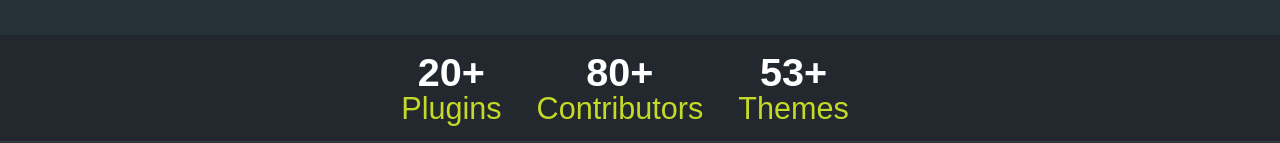
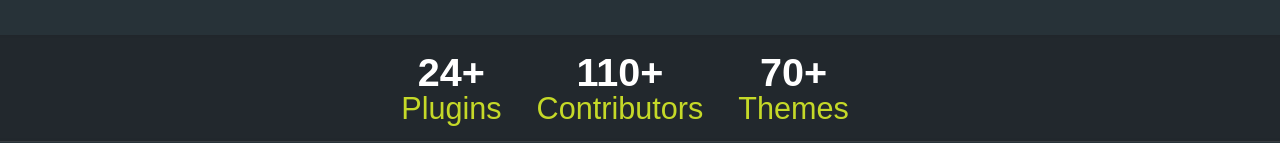
Before and after one commit to ohmybash/ohmybash.github.io, a plain HTML site: page index.html in a window 1280 px wide. Shown: the part 767-910 px from the top of the page. Drawn offline with nearby package versions, Linux system fonts and the light colour scheme; a script that the page names is missing.

Commit message:
Update Plugin/Contributors/Themes number (#6)

```diff
--- a/index.html
+++ b/index.html
@@ -72,18 +72,18 @@
             <div class="stats text-center">
                 <ul>
                     <li>
-                      <h2 class="bold">20+</h2>
+                      <h2 class="bold">24+</h2>
                       <a href="https://github.com/ohmybash/oh-my-bash/tree/master/plugins" target="_blank">
                         <h4>Plugins</h4>
                       </a>
                     </li>
                     <li>
-                      <h2 class="bold">80+</h2>
+                      <h2 class="bold">110+</h2>
                       <a href="https://github.com/ohmybash/oh-my-bash/graphs/contributors" target="_blank">
                         <h4>Contributors</h4>
                       </a>
                     </li>
-                    <li><h2 class="bold">53+</h2>
+                    <li><h2 class="bold">70+</h2>
                       <a href="https://github.com/ohmybash/oh-my-bash/tree/master/themes/" target="_blank">
                         <h4>Themes</h4>
                       </a>
```
